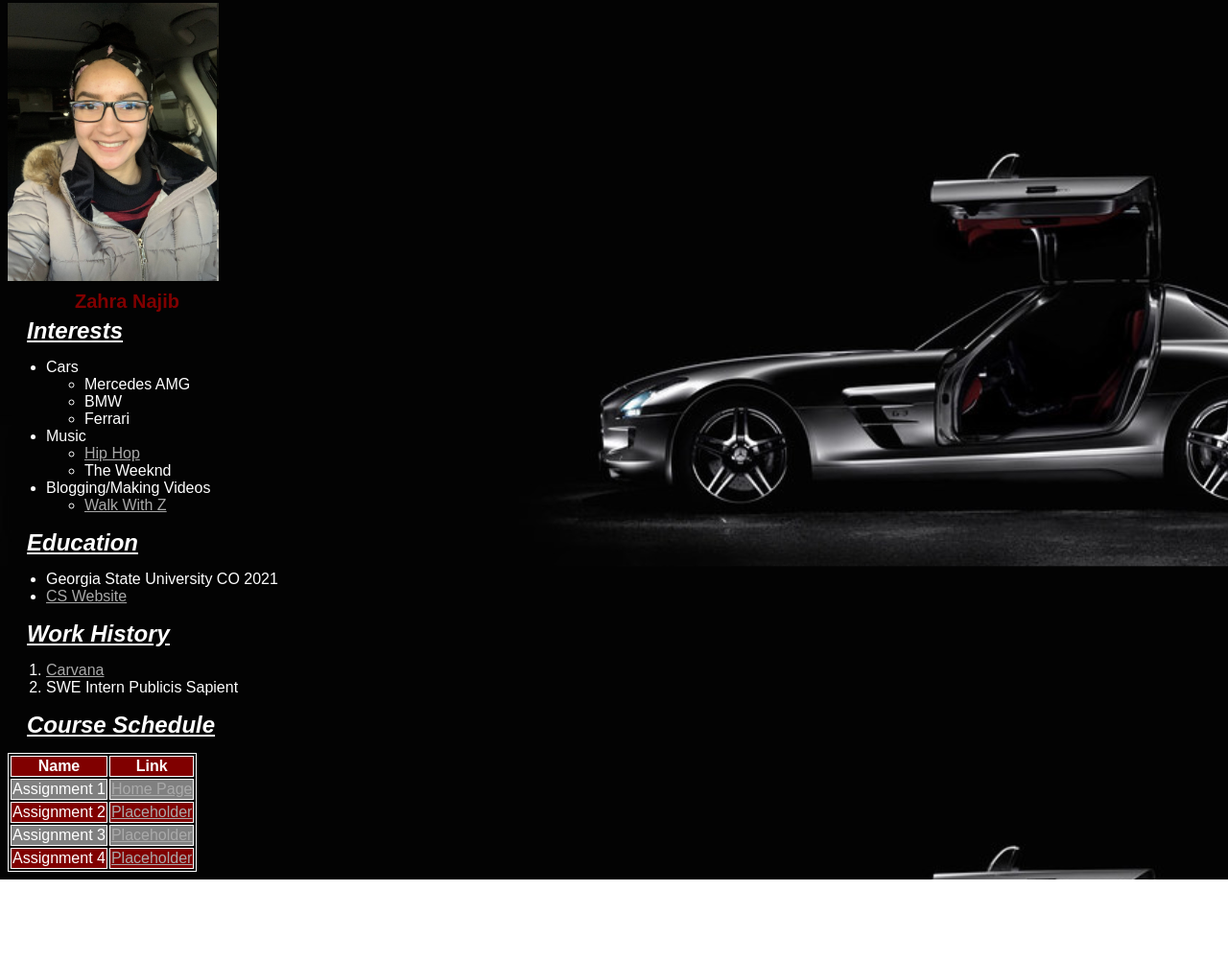
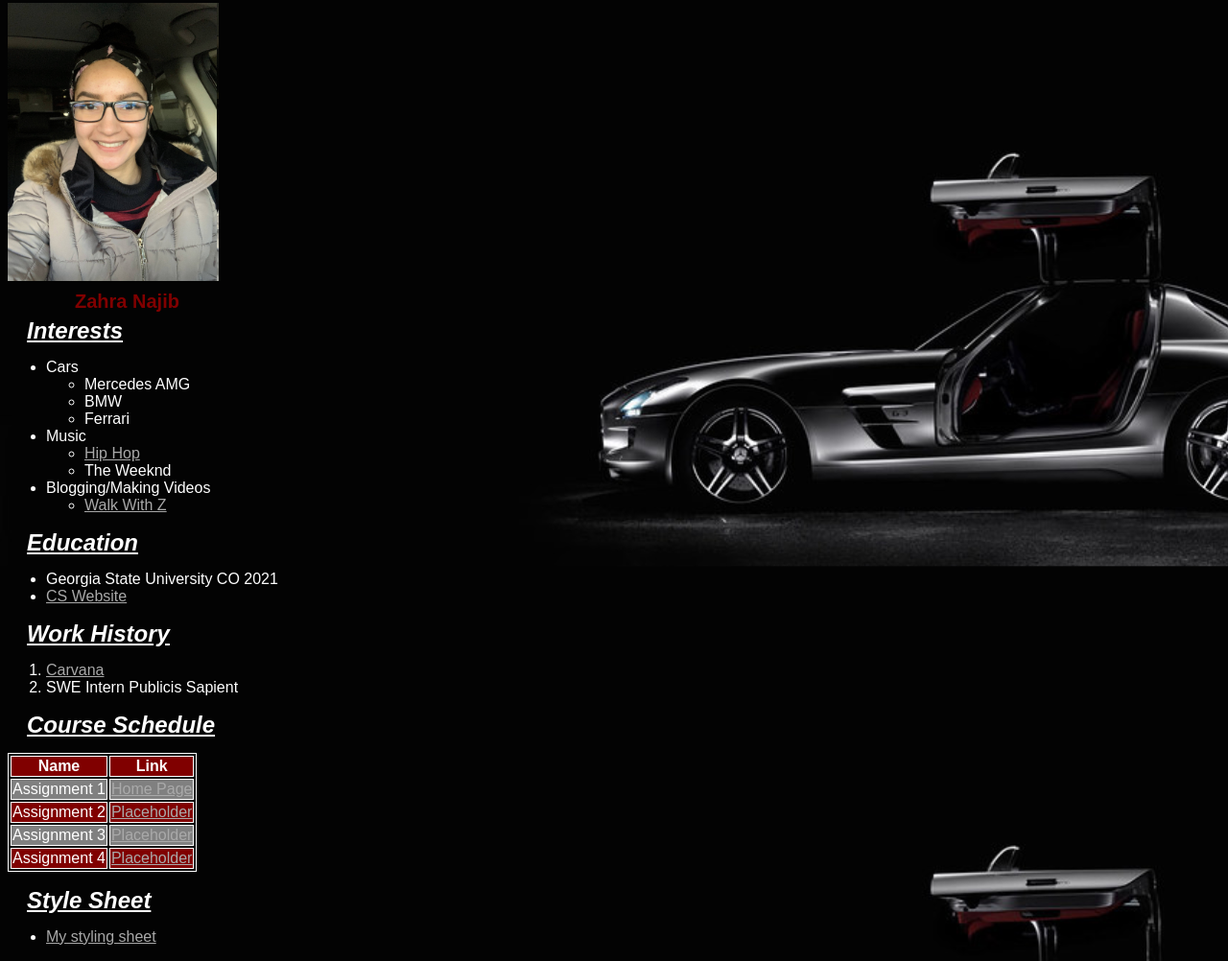
Before and after one commit to Zahrak759/My-Homepage-HTML, a plain HTML site: page index.html in a window 1280 px wide. Shown: the part 132-1134 px from the top of the page at 96% size. Before the commit the page ends 1049 px from the top, so only its background shows below. Drawn offline with Linux system fonts and the light colour scheme.

Commit message:
style sheet link

```diff
--- a/index.html
+++ b/index.html
@@ -63,6 +63,11 @@
               </tr>
             </table>
             </p3>
+            <h2> Style Sheet </h2>
+        <p1> <ul>
+              <li> <a href="https://codd.cs.gsu.edu/~znajib1/styleSheet.css">My styling sheet</a> </li>
+            </ul> </p1>
+
 
 
 </head>
```
